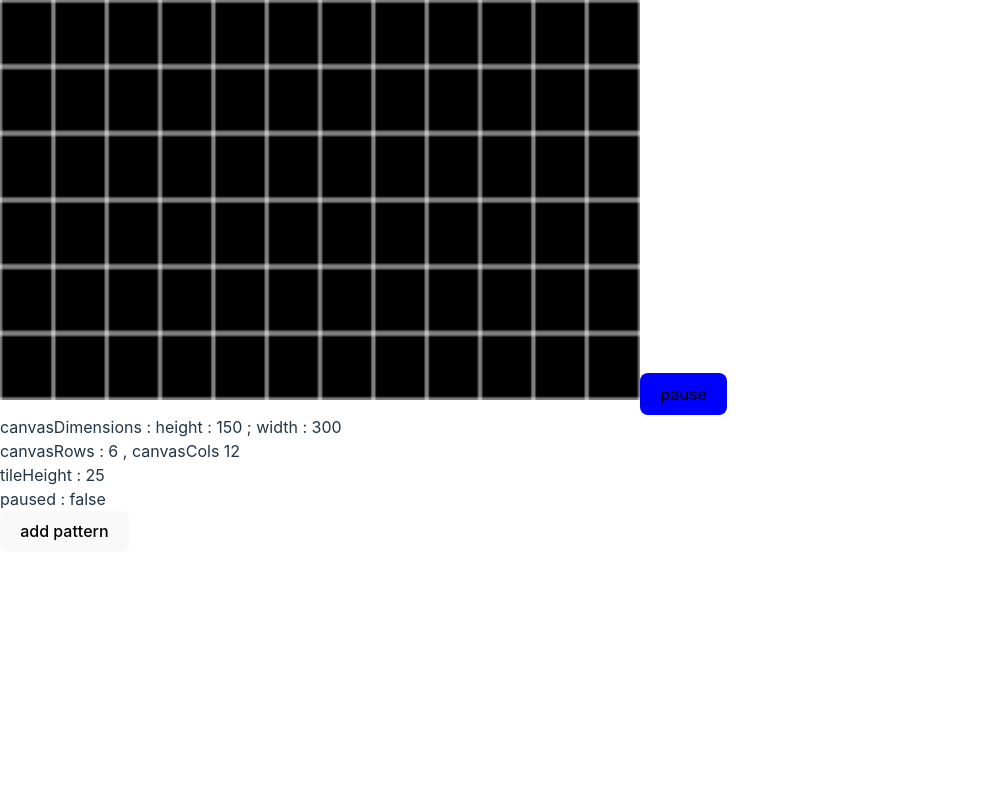
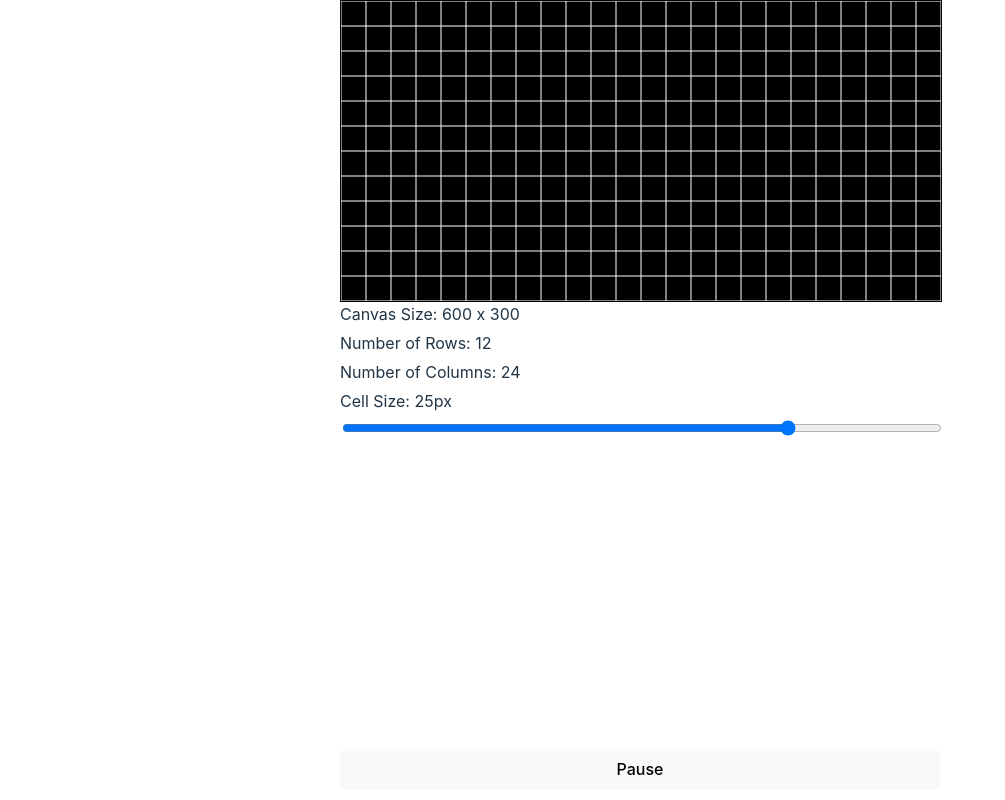
Before and after one commit to RKRitik/game-of-life, a Vue app: page / in a window 1280 px wide. Shown: the whole page, without its empty margins (0-1005 px from the left). Built offline with nearby package versions, Linux system fonts and the light colour scheme.

Commit message:
some changes to canvas

```diff
--- a/src/components/GameOfLife.vue
+++ b/src/components/GameOfLife.vue
@@ -1,211 +1,146 @@
-/** At each step in time, the following transitions occur: Any live cell with
-fewer than two live neighbors dies, as if by underpopulation. Any live cell with
-two or three live neighbors lives on to the next generation. Any live cell with
-more than three live neighbors dies, as if by overpopulation. Any dead cell with
-exactly three live neighbors becomes a live cell, as if by reproduction. */
 <script setup lang="ts">
-import { onMounted, ref, onBeforeUnmount } from "vue";
+import { ref, onMounted, watch } from "vue";
+
 const canvasRef = ref<HTMLCanvasElement | null>(null);
-const canvasDimensions = ref<{ height: number; width: number } | null>();
-const canvasLives = ref<Array<Array<boolean>>>();
 const paused = ref(false);
-const canvasRows = ref(0),
-  canvasCols = ref(0);
-const tileHeight = 25;
+let cellSize = ref(25); // Initial cell size
+let canvasSize = ref({ width: 0, height: 0 });
+let numRows = ref(0);
+let numCols = ref(0);
+
+onMounted(() => {
+  const canvas = canvasRef.value;
+  if (!canvas) return;
+
+  // Setup canvas context and initial game state
+  setupCanvas(canvas);
+
+  // Add window resize listener
+  window.addEventListener('resize', handleWindowResize);
+});
 
 const toggleAnimation = () => {
-  let newValue = !paused.value;
-  paused.value = newValue;
-  if (!newValue) updateLives();
+  paused.value = !paused.value;
+  if (!paused.value) {
+    // Start animation loop
+  }
 };
 
-var drawGrid = function (ctx: any, w: number, h: number, step: number) {
-  ctx.beginPath();
-  for (var x = 0; x <= w; x += step) {
-    ctx.moveTo(x, 0);
-    ctx.lineTo(x, h);
-  }
-  // set the color of the line
+const setupCanvas = (canvas: HTMLCanvasElement) => {
+  const ctx = canvas.getContext("2d");
+  if (!ctx) return;
+
+  const computedStyle = window.getComputedStyle(canvas);
+  const width = parseInt(computedStyle.width);
+  const height = parseInt(computedStyle.height);
+
+  // Calculate number of rows and columns based on canvas size and cell size
+  computeRowsAndCols(width, height);
+
+  canvasSize.value = { width, height };
+
+  // Resize canvas to fit exact number of cells
+  canvas.width = numCols.value * cellSize.value;
+  canvas.height = numRows.value * cellSize.value;
   ctx.strokeStyle = "rgb(255,255,255)";
   ctx.lineWidth = 1;
-  // the stroke will actually paint the current path
-  ctx.stroke();
-  // for the sake of the example 2nd path
+  // Draw initial grid
+  drawGrid(ctx, width, height, cellSize.value);
+  // Initialize game state and draw initial grid
+  // You can implement this part according to your game logic
+};
+
+const computeRowsAndCols = (width: number, height: number) => {
+  numRows.value = Math.floor(height / cellSize.value);
+  numCols.value = Math.floor(width / cellSize.value);
+};
+
+const handleWindowResize = () => {
+  const canvas = canvasRef.value;
+  if (!canvas) return;
+
+  const { width, height } = canvas.getBoundingClientRect();
+  computeRowsAndCols(width, height);
+
+  canvas.width = numCols.value * cellSize.value;
+  canvas.height = numRows.value * cellSize.value;
+  const ctx = canvas.getContext('2d');
+  if (!ctx) return;
+  // Redraw grid
+  drawGrid(ctx, width, height, cellSize.value);
+};
+
+const drawGrid = (ctx: CanvasRenderingContext2D, width: number, height: number, cellSize: number) => {
+  ctx.strokeStyle = "rgb(255,255,255)";
+  ctx.lineWidth = 1;
   ctx.beginPath();
-  for (var y = 0; y <= h; y += step) {
+  for (let x = 0; x <= width; x += cellSize) {
+    ctx.moveTo(x, 0);
+    ctx.lineTo(x, height);
+  }
+  for (let y = 0; y <= height; y += cellSize) {
     ctx.moveTo(0, y);
-    ctx.lineTo(w, y);
+    ctx.lineTo(width, y);
   }
-  // set the color of the line
-  ctx.strokeStyle = "rgb(255,255,255)";
-  // just for fun
-  // ctx.lineWidth = 5;
-  // for your original question - you need to stroke only once
   ctx.stroke();
 };
 
-const flowLife = () => {
-  if (!canvasDimensions.value) return;
-  // console.log("canvasLives.value", canvasLives.value);
-  let xRand = Math.random() * canvasDimensions.value.width,
-    yRand = Math.random() * canvasDimensions.value.height;
-  // console.log("xRand", xRand);
-  //1% chance to grow this life.
-  let surviveChance = Math.random();
-  // if (surviveChance > 0.99) addLife({ x: xRand, y: yRand });
-  requestAnimationFrame(flowLife);
-};
-
-const addLife = (val: { x: number; y: number }) => {
-  console.log("add life at ", val);
-  const x = Math.floor(val.x),
-    y = Math.floor(val.y);
-  let colNum = Math.floor(x / canvasCols.value),
-    rowNum = Math.floor(y / canvasRows.value);
-  drawLife(colNum * tileHeight, rowNum * tileHeight);
-  console.log("canvasLives", canvasLives.value);
-  try {
-    if (canvasLives?.value) canvasLives.value[colNum][rowNum] = true;
-  } catch (e) {
-    console.warn("error at", val);
-  }
-  if (!paused.value) updateLives();
-  //loop through all lives and check possiblities
-  //1. check for current cells 8 neighbours.
-};
-
-const updateLives = () => {
-  if (!canvasLives.value) return;
-  for (let i = 0; i < canvasCols.value; i++) {
-    for (let j = 0; j < canvasRows.value; j++) {
-      let alive = getAliveNeighbours(i, j);
-      if (alive < 2 || alive > 3) {
-        //this life dies
-        if (canvasLives.value[i]) canvasLives.value[i][j] = false;
-        drawLife(i * tileHeight, j * tileHeight, false);
-      } else if (alive === 3) {
-        if (canvasLives.value[i]) canvasLives.value[i][j] = true;
-        drawLife(i * tileHeight, j * tileHeight);
-      }
-    }
-  }
-};
-
-const getAliveNeighbours = (x: number, y: number) => {
-  if (!canvasLives?.value) return 0;
-  let num = 0;
-  for (let i = x - 1; i <= x + 1; i++) {
-    for (let j = y - 1; j <= y + 1; j++) {
-      // Skip the current cell
-      if (i === x && j === y) continue;
-
-      // Check if the neighbor is within the bounds of the grid
-      if (
-        i >= 0 &&
-        i < canvasLives.value.length &&
-        j >= 0 &&
-        j < canvasLives.value[0].length
-      ) {
-        if (canvasLives.value[i][j] === true) num++;
-      }
-    }
-  }
-  return num;
-};
-
-const drawLife = (x: number, y: number, alive = true) => {
-  const ctx = (canvasRef.value as HTMLCanvasElement)?.getContext("2d");
-  if (!ctx) return;
+watch(cellSize, (newCellSize, oldCellSize) => {
   const canvas = canvasRef.value;
   if (!canvas) return;
-  ctx.fillStyle = "white";
-  if (!alive) ctx.fillStyle = "black";
 
-  ctx.fillRect(x, y, tileHeight, tileHeight);
-  // toggleAnimation();
-  drawGrid(ctx, canvas.width, canvas.height, tileHeight);
-};
+  const { width, height } = canvas.getBoundingClientRect();
 
-const setupCanvas = () => {
-  const canvas = canvasRef.value;
-  if (!canvas) return;
-  const ctx = (canvasRef.value as HTMLCanvasElement)?.getContext("2d");
+  computeRowsAndCols(width, height);
 
-  const resizeCanvas = () => {
-    //redraw also?
-    // canvas.width = window.innerWidth;
-    // canvas.height = window.innerHeight;
-    canvasDimensions.value = { width: canvas.width, height: canvas.height };
-    window.innerHeight;
-    canvasCols.value = Math.floor(canvasDimensions.value.width / tileHeight);
-    canvasRows.value = Math.floor(canvasDimensions.value.height / tileHeight);
-    canvasLives.value = Array.from({ length: canvasRows.value }, () =>
-      Array.from({ length: canvasCols.value }, () => false)
-    );
-    drawGrid(ctx, canvas.width, canvas.height, tileHeight);
-  };
-
-  const handleClick = (val: any) => {
-    addLife({ x: val.clientX, y: val.clientY });
-  };
-
-  resizeCanvas();
-  window.addEventListener("resize", resizeCanvas);
-  canvas.addEventListener("click", handleClick);
-  flowLife();
-
-  onBeforeUnmount(() => {
-    window.removeEventListener("resize", resizeCanvas);
-    canvasRef.value?.removeEventListener("click", handleClick);
-    paused.value = true; // Stop animation loop
-  });
-};
-
-onMounted(setupCanvas);
-const pausedButtonText = () => {
-  return paused.value ? "resume" : "pause";
-};
-
-const addPattern = () => {
-  drawLife(0 * tileHeight, 5 * tileHeight);
-  drawLife(1 * tileHeight, 5 * tileHeight);
-  drawLife(2 * tileHeight, 5 * tileHeight);
-  if (!canvasLives?.value) return;
-  canvasLives.value[4][3] = true;
-  canvasLives.value[4][4] = true;
-  canvasLives.value[4][5] = true;
-  updateLives();
-};
+  canvas.width = numCols.value * newCellSize;
+  canvas.height = numRows.value * newCellSize;
+});
 </script>
 
 <template>
-  <canvas ref="canvasRef" id="grid"></canvas>
-  <button class="toggle" @click="toggleAnimation">
-    {{ pausedButtonText() }}
-  </button>
-  <div>
-    canvasDimensions : height : {{ canvasDimensions?.height }} ; width :
-    {{ canvasDimensions?.width }}
+  <div class="game-container">
+    <canvas ref="canvasRef"></canvas>
+    <div class="debug-info">
+      <div>Canvas Size: {{ canvasSize.width }} x {{ canvasSize.height }}</div>
+      <div>Number of Rows: {{ numRows }}</div>
+      <div>Number of Columns: {{ numCols }}</div>
+      <div>Cell Size: {{ cellSize }}px</div>
+      <input type='range' v-model="cellSize" min="10" max="30"></input>
+    </div>
+
+    <button @click="toggleAnimation">{{ paused ? "Resume" : "Pause" }}</button>
   </div>
-  <div>canvasRows : {{ canvasRows }} , canvasCols {{ canvasCols }}</div>
-  <div>tileHeight : {{ tileHeight }}</div>
-  <div>paused : {{ paused }}</div>
-  <button @click="addPattern">add pattern</button>
 </template>
 
-<script lang="ts"></script>
+<style scoped>
+.game-container {
+  width: 100%;
+  height: 100%;
+  max-width: 600px; /* Adjust maximum width as needed */
+  margin: 0 auto; /* Center the container horizontally */
+  position: relative;
+}
 
-<style scoped>
-#grid {
+canvas {
+  width: 100%;
+  height: auto;
+  max-width: 100%; /* Ensure the canvas does not exceed the width of its container */
+  display: block; /* Ensure the canvas behaves as a block-level element */
+  border: 1px solid black;
   background-color: black;
-  width: 50%;
-  height: 50%;
-  aspect-ratio: auto;
 }
-.toggle {
-  /* position: absolute; */
-  background-color: blue;
-  z-index: 5;
-  font-size: 24;
+
+button {
+  margin-top: 10px;
+  width: 100%;
+  position: absolute;
+  bottom: 10px; /* Adjust button position as needed */
+}
+.debug-info div {
+  margin-bottom: 5px;
+}
+input[type="range"] {
+  width: 100%;
 }
 </style>
```
